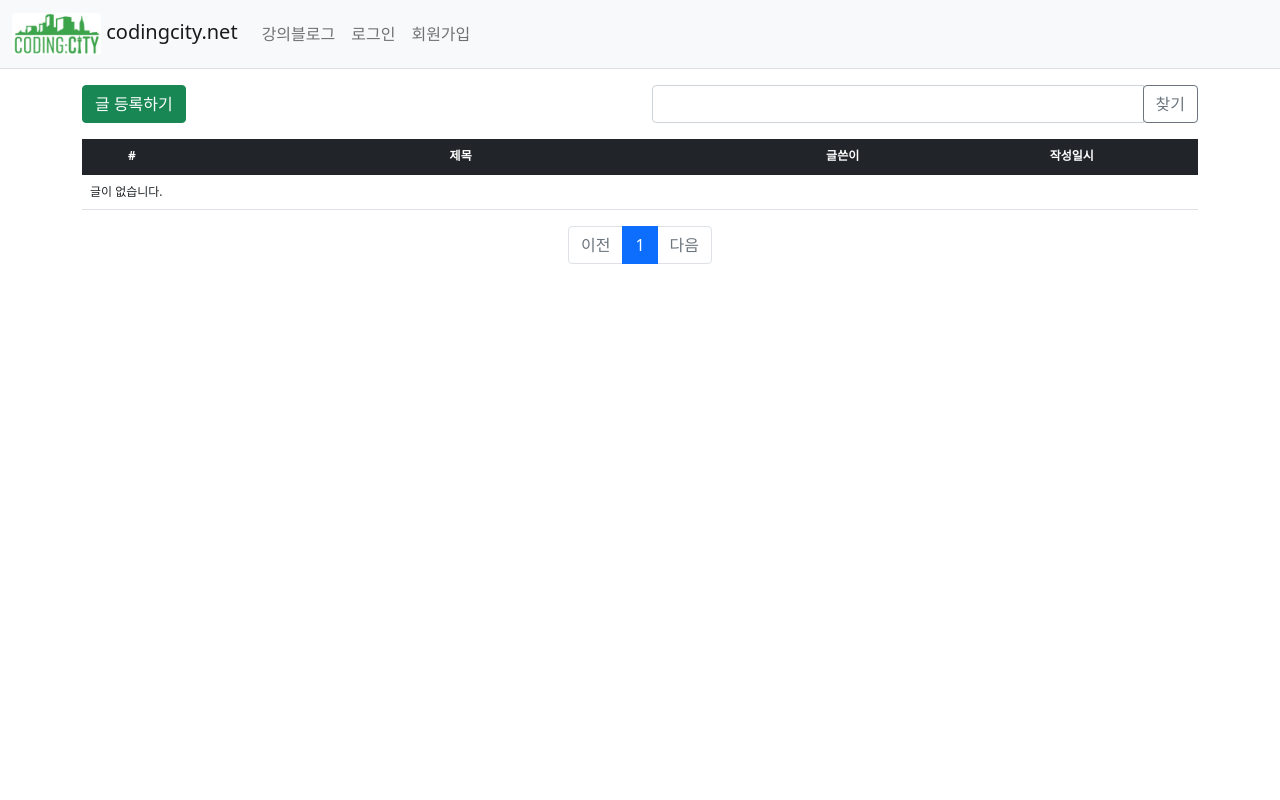
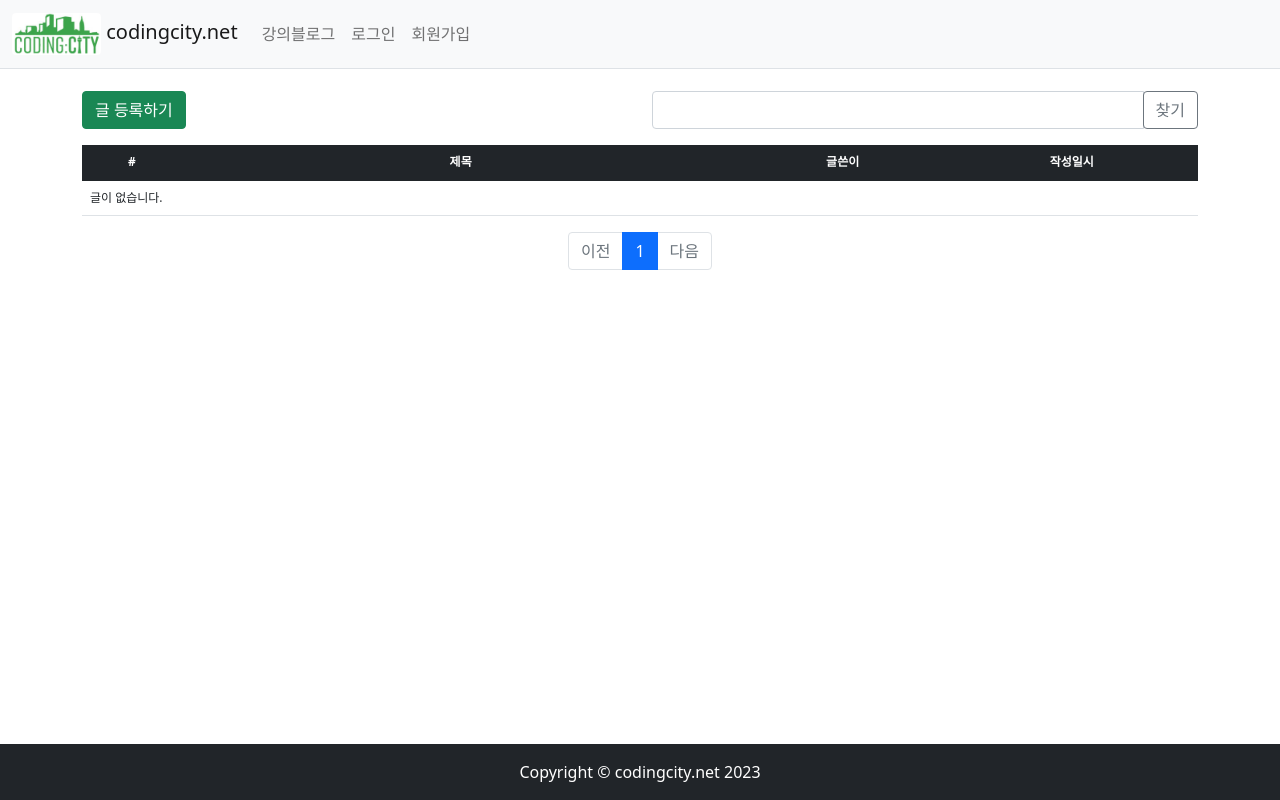
Before and after one commit to codingcity/codingcitynet, a Django app: page / in a window 1280 px wide. Run offline with Django 4.2, Linux system fonts and the light colour scheme; data that the repository does not hold is empty; some libraries are stand-ins or nearby versions.

Commit message:
footermodule

```diff
--- a/config/urls.py
+++ b/config/urls.py
@@ -35,18 +35,24 @@ handler404 = 'common.views.page_not_found'
 handler500 = 'common.views.internal_server_error'
 handler502 = 'common.views.bad_gateway'
 
-print("!!!!!!!111!!!!",settings.MEDIA_URL,"????????111????????")
+print("!!!!!settings!!111!!!!", settings.MEDIA_URL, "????????111????????")
 urlpatterns += static(settings.MEDIA_URL, document_root=settings.MEDIA_ROOT)
-print("!!!!!!!222!!!!",settings.MEDIA_URL,"?????????222???????")
+print("!!!!!settings!!222!!!!", settings.MEDIA_URL, "?????????222???????")
 
-#urlpatterns += static(base.MEDIA_URL, document_root=base.MEDIA_ROOT)
-
-"""
 print(type(urlpatterns))
 for i,urlp in enumerate(urlpatterns):
     print("!!!!!!!!!!!",print(i,urlp),"????????????????")
 
 
+print("!!!!!base!!111!!!!", base.MEDIA_URL, "????????111????????")
+urlpatterns += static(base.MEDIA_URL, document_root=base.MEDIA_ROOT)
+print("!!!!!base!!222!!!!", base.MEDIA_URL, "?????????222???????")
+
+print(type(urlpatterns))
+for i,urlp in enumerate(urlpatterns):
+    print("!!!!!!!!!!!",print(i,urlp),"????????????????")
+
+"""
 print("!!!!!!!!!!!",base.MEDIA_URL,"????????????????")
 print("!!!!!!!!!!!",base.MEDIA_ROOT,"????????????????")
 print("!!!!!!!!!!!",settings.MEDIA_URL,"????????????????")
--- /dev/null
+++ b/static/blog-post.css
@@ -0,0 +1,3 @@
+body {
+    padding-top: 75px
+}
--- a/templates/base.html
+++ b/templates/base.html
@@ -9,7 +9,10 @@
     <link rel="stylesheet" type="text/css" href="{% static 'bootstrap.min.css' %}">
     <!-- pybo CSS -->
     <link rel="stylesheet" type="text/css" href="{% static 'style.css' %}">
-    <title>codingcity.net</title>
+    <!-- post CSS -->
+    <link rel="stylesheet" href="{% static 'blog-post.css' %}" media="screen">
+
+    <title>{% block head_title %}codingcity.net{% endblock %}</title>
 </head>
 <body>
 <!-- 네비게이션바 -->
@@ -18,6 +21,7 @@
 {% block content %}
 {% endblock %}
 <!-- 기본 템플릿 안에 삽입될 내용 End -->
+{% include 'footer.html' %}
 <!-- Bootstrap JS -->
 <script src="{% static 'bootstrap.min.js' %}"></script>
 <!-- 자바스크립트 Start -->
--- a/templates/blog/post_detail.html
+++ b/templates/blog/post_detail.html
@@ -1,5 +1,10 @@
 {% extends 'base.html' %}
 {% load boards_filter %}
+
+{% block head_title %}
+    {{ post.title }} - Blog
+{% endblock %}
+
 {% block content %}
 
 <!-- Page content-->
--- a/templates/boards/question_detail.html
+++ b/templates/boards/question_detail.html
@@ -1,5 +1,10 @@
 {% extends 'base.html' %}
 {% load boards_filter %}
+
+{% block head_title %}
+    {{ question.subject }} - Post
+{% endblock %}
+
 {% block content %}
 
 <div class="container my-3">
--- /dev/null
+++ b/templates/footer.html
@@ -0,0 +1,8 @@
+        <!-- Footer-->
+        <footer class="py-3 bg-dark fixed-bottom">
+            <div class="container">
+                <p class="m-0 text-center text-white">
+                    Copyright &copy; codingcity.net 2023
+                </p>
+            </div>
+        </footer>
--- a/templates/navbar.html
+++ b/templates/navbar.html
@@ -1,5 +1,5 @@
 <!-- 네비게이션바 -->
-<nav class="navbar navbar-expand-lg navbar-light bg-light border-bottom">
+<nav class="navbar navbar-expand-lg navbar-light bg-light border-bottom fixed-top">
     <div class="container-fluid">
         <a class="navbar-brand" href="{% url 'boards:index' %}">
             <img class="img-fluid rounded" src="/static/images/logo.png"  alt="logos" width="89" height="42" >
```
Also changed, not shown: config/settings/prod.py (+10 -0 lines).
